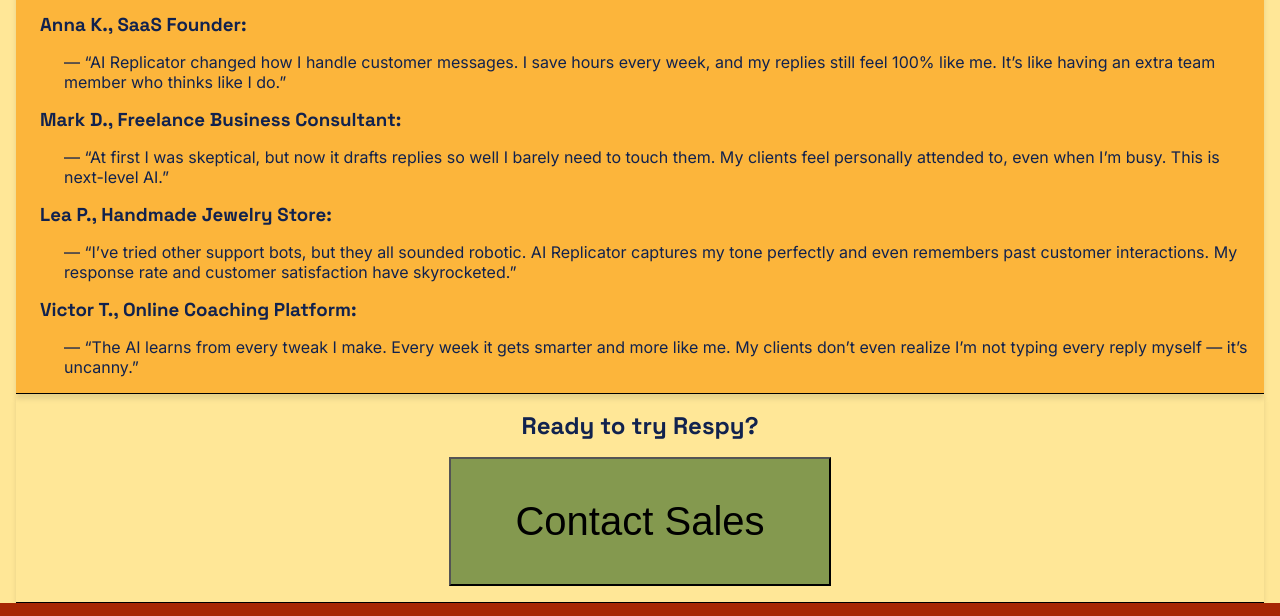
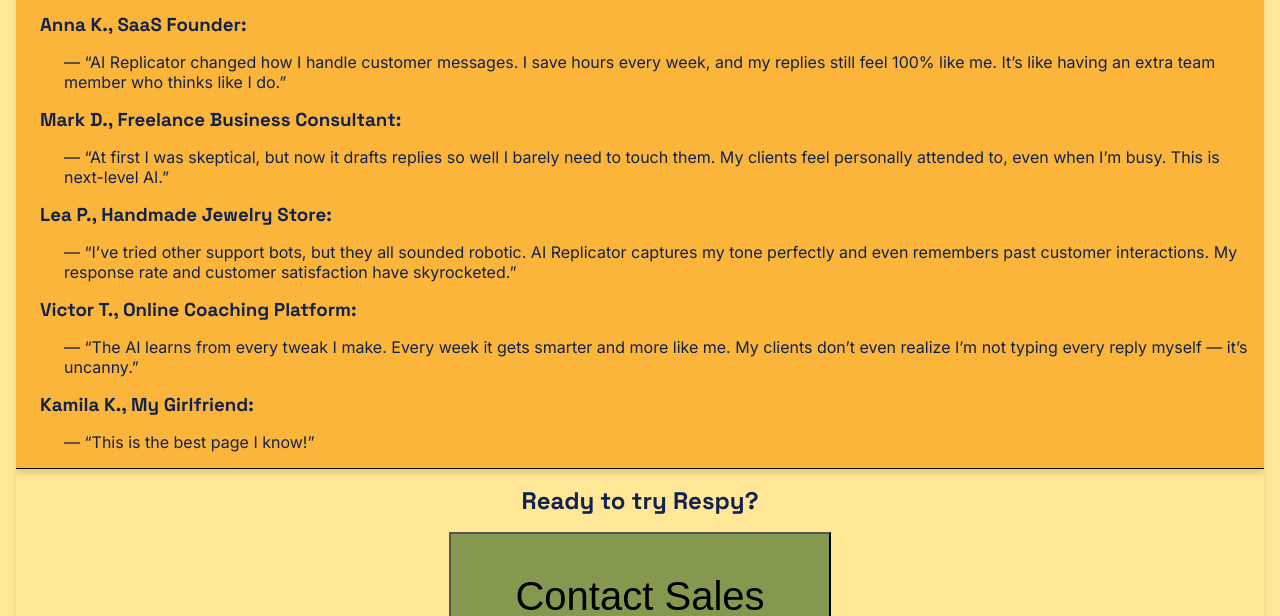
Before and after one commit to VictorRadelytskyi/wdai-project-1, a plain HTML site: page index.html in a window 1280 px wide. Shown: the part 2231-2847 px from the top of the page. Drawn offline with Linux system fonts and the light colour scheme.

Commit message:
add one more review

```diff
--- a/index.html
+++ b/index.html
@@ -107,6 +107,10 @@
                         <h3 class="person">Victor T., Online Coaching Platform:</h3>
                         <p class="review">— “The AI learns from every tweak I make. Every week it gets smarter and more like me. My clients don’t even realize I’m not typing every reply myself — it’s uncanny.”</p>
                     </div>
+                    <div class="review">
+                        <h3 class="person">Kamila K., My Girlfriend:</h3>
+                        <p class="review">— “This is the best page I know!”</p>
+                    </div>
                 </ol>
 
             </section>
```
